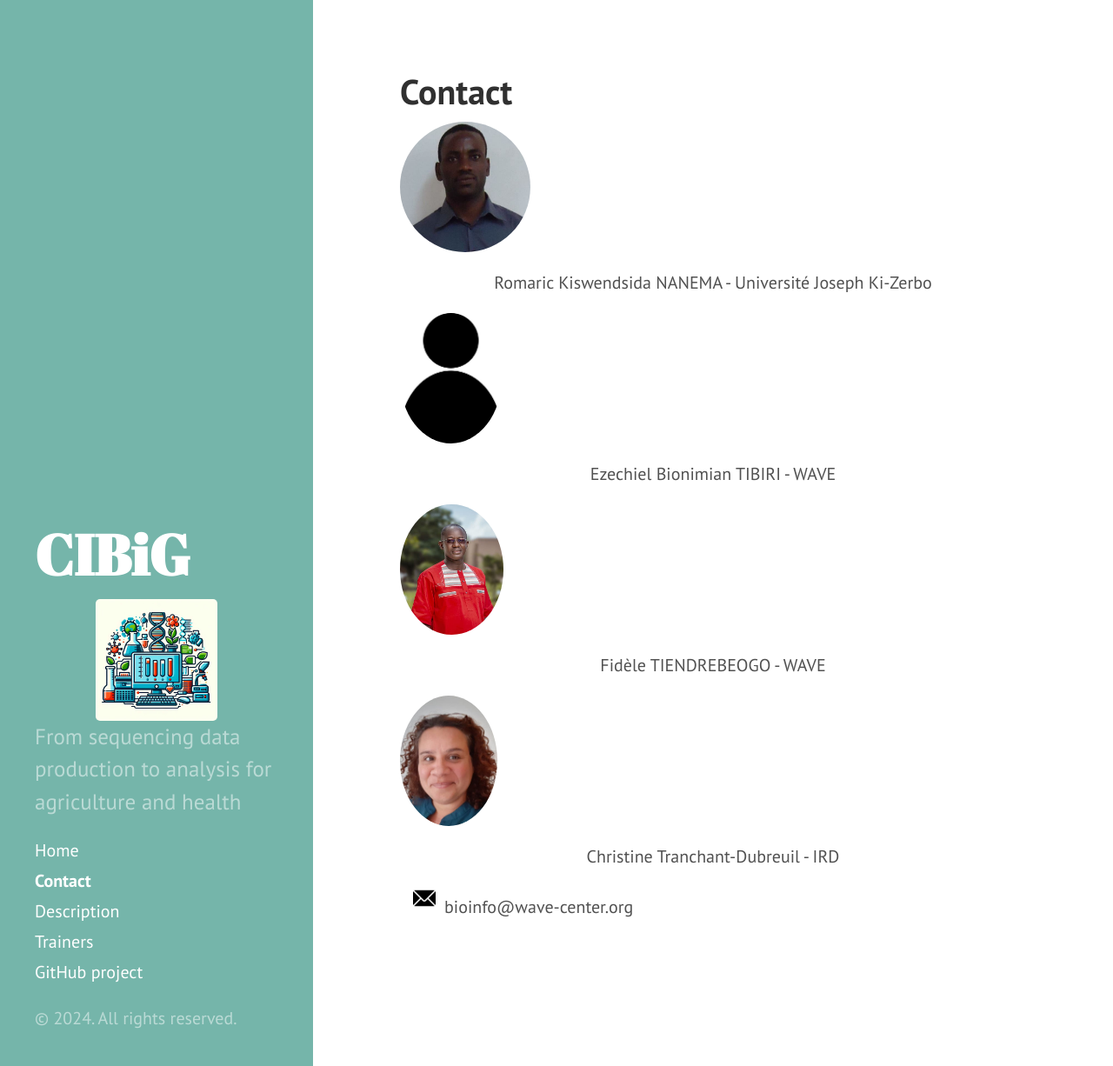
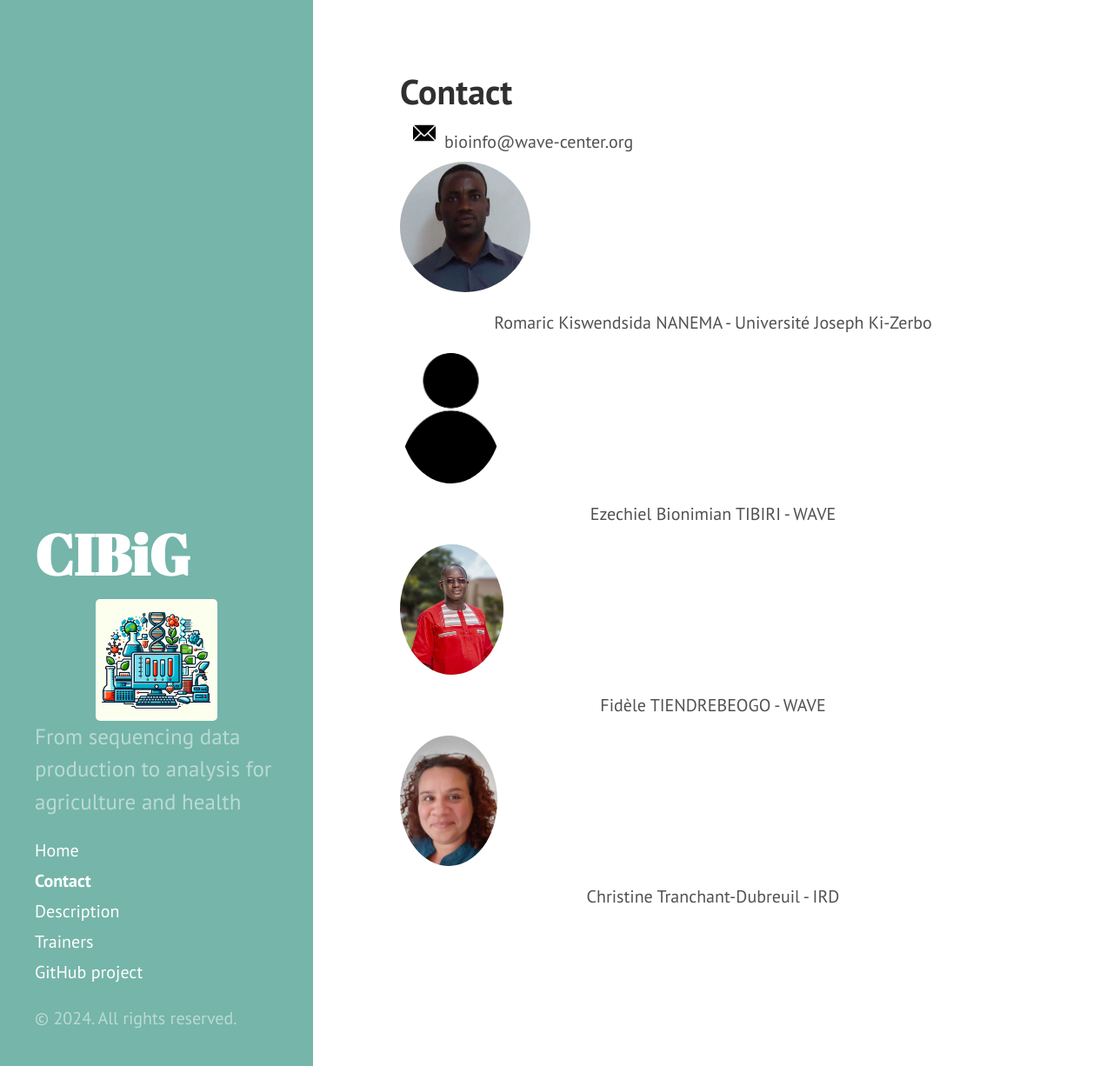
Before and after one commit to CIBiG-Course/CIBiG-course.github.io, a Jekyll site: the page built from docs/contact.md, in a window 1280 px wide and 1226 px high. Shown: the whole window at 87% size. Built offline with Jekyll 4.4.1, drawn with Linux system fonts in a browser that asks for light colours.

Commit message:
Update contact page

```diff
--- a/docs/contact.md
+++ b/docs/contact.md
@@ -2,26 +2,6 @@
 layout: page
 title: Contact
 ---
-
-<div style="flex: 1 1 calc(33.333% - 20px); text-align: center; margin-bottom: 20px;">
-    <img src="public/trainer_romaric.jpeg" style="height: 150px; border-radius: 50%;">
-    <p>Romaric Kiswendsida NANEMA - Université Joseph Ki-Zerbo</p>
-  </div>
-
-<div style="flex: 1 1 calc(33.333% - 20px); text-align: center; margin-bottom: 20px;">
-    <img src="public/trainer_anonym.jpeg" style="height: 150px; border-radius: 50%;">
-    <p>Ezechiel Bionimian TIBIRI - WAVE</p>
-  </div>
-
-  <div style="flex: 1 1 calc(33.333% - 20px); text-align: center; margin-bottom: 20px;">
-    <img src="public/trainer_fidele.jpeg" style="height: 150px; border-radius: 50%;">
-    <p>Fidèle TIENDREBEOGO - WAVE</p>
-  </div>
-
-  <div style="flex: 1 1 calc(33.333% - 20px); text-align: center; margin-bottom: 20px;">
-    <img src="public/trainer_christine_tranchant.jpeg" style="height: 150px; border-radius: 50%;">
-    <p>Christine Tranchant-Dubreuil - IRD</p>
-  </div>
 
 <div style="display: flex; align-items: center;">
 <div style="margin-left: 15px; margin-right: 10px;">
@@ -31,3 +11,23 @@ title: Contact
  bioinfo@wave-center.org
 </div>
 </div>
+
+<div style="flex: 1 1 calc(50% - 20px); text-align: center; margin-bottom: 20px;">
+    <img src="public/trainer_romaric.jpeg" style="height: 150px; border-radius: 50%;">
+    <p>Romaric Kiswendsida NANEMA - Université Joseph Ki-Zerbo</p>
+  </div>
+
+<div style="flex: 1 1 calc(50% - 20px); text-align: center; margin-bottom: 20px;">
+    <img src="public/trainer_anonym.jpeg" style="height: 150px; border-radius: 50%;">
+    <p>Ezechiel Bionimian TIBIRI - WAVE</p>
+  </div>
+
+  <div style="flex: 1 1 calc(50% - 20px); text-align: center; margin-bottom: 20px;">
+    <img src="public/trainer_fidele.jpeg" style="height: 150px; border-radius: 50%;">
+    <p>Fidèle TIENDREBEOGO - WAVE</p>
+  </div>
+
+  <div style="flex: 1 1 calc(50% - 20px); text-align: center; margin-bottom: 20px;">
+    <img src="public/trainer_christine_tranchant.jpeg" style="height: 150px; border-radius: 50%;">
+    <p>Christine Tranchant-Dubreuil - IRD</p>
+  </div>
```
